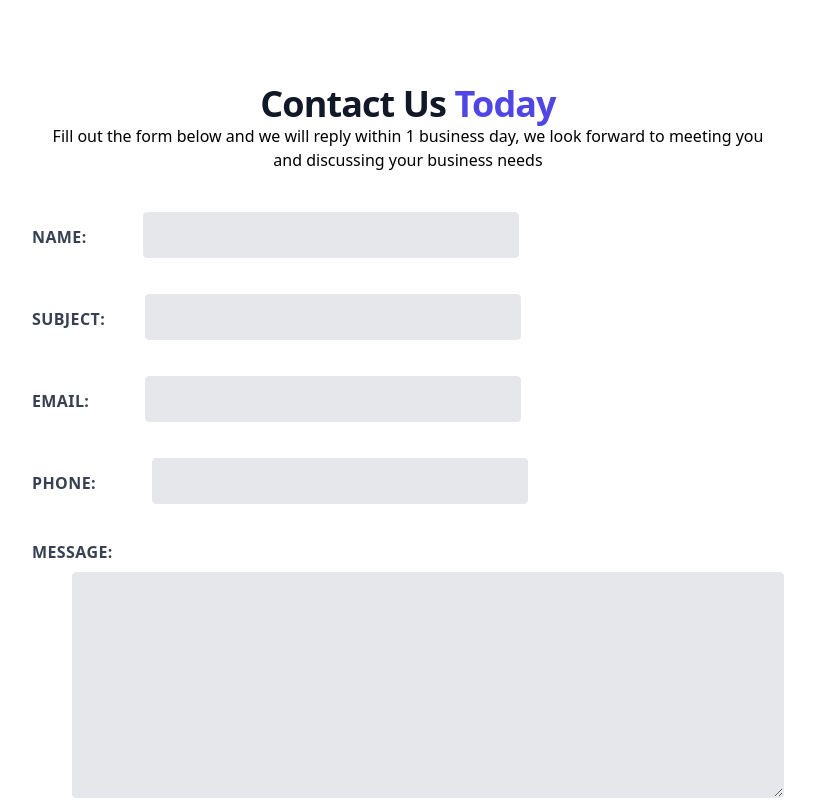
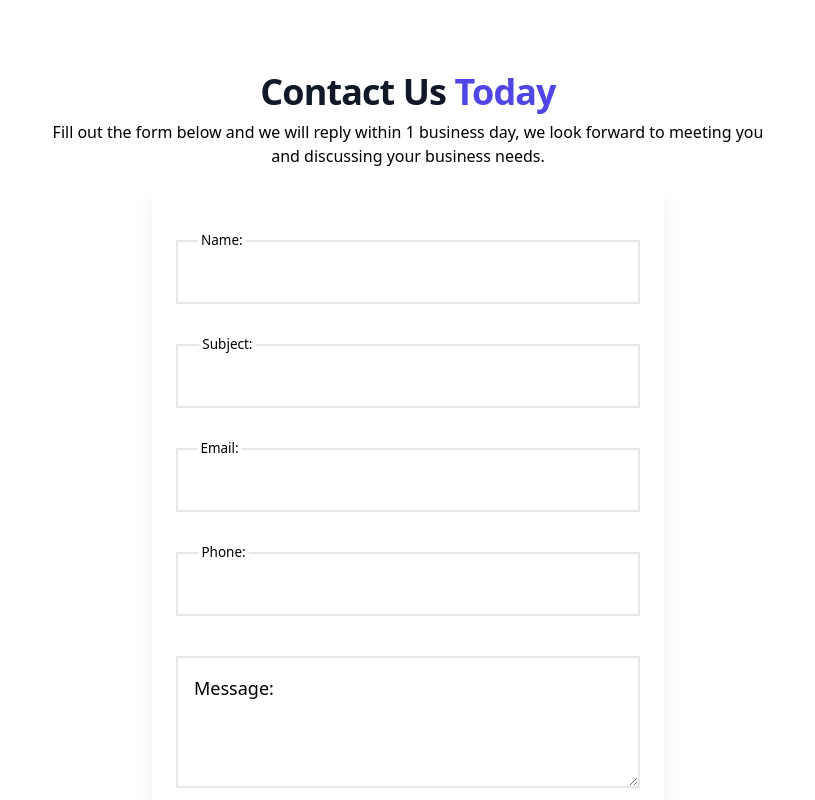
Before and after one commit to cbenjamin2009/Taco-IT_Website, a React (Create React App) app: page / in a window 1280 px wide. Shown: the part 880-1680 px from the top of the page, without its empty margins (232-1047 px from the left). Built offline with nearby package versions, Linux system fonts and the light colour scheme.

Commit message:
fixed horizontal scroll, updated contact form for spacing

```diff
--- a/src/Components/Contact.js
+++ b/src/Components/Contact.js
@@ -8,33 +8,38 @@ function Contact() {
     }
 
     return (
-        <section id="contact" className="max-w-screen-md mx-auto p-5">
-        <div className="text-center mb-16 ">
-            <h2 className="text-3xl sm:text-4xl leading-normal font-extrabold tracking-tight text-gray-900 capitalize">Contact us <span className="text-indigo-600">today</span></h2>
-            <h4 className="section__subtitle">Fill out the form below and we will reply within 1 business day, we look forward to meeting you and discussing your business needs</h4>
+        <section id="contact" className="max-w-screen-md mx-auto p-2 ">
+        <div className="">
+            <h2 className=" text-center text-3xl sm:text-4xl leading-normal font-extrabold tracking-tight text-gray-900 capitalize">Contact us <span className="text-indigo-600">today</span></h2>
+            <h4 className="my-2 px-2 text-center">Fill out the form below and we will reply within 1 business day, we look forward to meeting you and discussing your business needs.</h4>
 
-        <form className="w-full ml-16 sm:ml-0 mt-10" action="https://api.staticforms.xyz/submit" method="post">
+        <form className="max-w-sm lg:max-w-lg mx-auto rounded-lg shadow-xl overflow-hidden p-6 space-y-10" action="https://api.staticforms.xyz/submit" method="post">
                 <input type="hidden" name="accessKey" value="61768859-935c-4f63-92f8-1f254a0346ad"/>
                 <input type="text" name="honeypot" style={{display: 'none'}}/>
-                <div className="flex flex-wrap -mx-3 mb-6 space-x-14 items-center ">
-                    <label htmlFor="name" className="block uppercase tracking-wide text-gray-700 text-md font-bold mb-2">Name:</label>
-                    <input className="appearance-none block w-full md:w-1/2 bg-gray-200 text-gray-700 border rounded py-3 px-4 mb-3 leading-tight focus:outline-none focus:bg-white" type="text" name="name"/>
+                <div className="outline relative border-2 focus-within:border-blue-500">
+                    <input className="block p-4 w-full text-lg appearance-none focus:outline-none bg-transparent" type="text" name="name"/>
+                    <label htmlFor="name" className="absolute top-0 text-lg bg-white p-4 -z-1 duration-300 origin-0">Name:</label>
+
                 </div>
-                <div className="flex flex-wrap -mx-3 mb-6 space-x-10 items-center ">
-                    <label htmlFor="subject" className="block uppercase tracking-wide text-gray-700 text-md font-bold mb-2">Subject:</label>
-                    <input className="appearance-none block w-full md:w-1/2 bg-gray-200 text-gray-700 border rounded py-3 px-4 mb-3 leading-tight focus:outline-none focus:bg-white" type="text" name="subject"/>
+                <div className="outline relative border-2 focus-within:border-blue-500 ">
+                    <input className="block p-4 w-full text-lg appearance-none focus:outline-none bg-transparent" type="text" name="subject"/>
+                    <label htmlFor="subject" className="absolute top-0 text-lg bg-white p-4 -z-1 duration-300 origin-0">Subject:</label>
+
                 </div>
-                <div className="flex flex-wrap -mx-3 mb-6 space-x-14 items-center ">
-                    <label htmlFor="email" className="block uppercase tracking-wide text-gray-700 text-md font-bold mb-2">Email:</label>
-                    <input className="appearance-none block w-full md:w-1/2  bg-gray-200 text-gray-700 border rounded py-3 px-4 mb-3 leading-tight focus:outline-none focus:bg-white" type="email" name="subject"/>
+                <div className="outline relative border-2 focus-within:border-blue-500 ">
+                    <input className="block p-4 w-full text-lg appearance-none focus:outline-none bg-transparent" type="email" name="subject"/>
+                    <label htmlFor="email" className="absolute top-0 text-lg bg-white p-4 -z-1 duration-300 origin-0">Email:</label>
+
                 </div>
-                <div className="flex flex-wrap -mx-3 mb-6 space-x-14 items-center ">
-                    <label htmlFor="phone" className="block uppercase tracking-wide text-gray-700 text-md font-bold mb-2">Phone:</label>
-                    <input className="appearance-none block w-full md:w-1/2  bg-gray-200 text-gray-700 border rounded py-3 px-4 mb-3 leading-tight focus:outline-none focus:bg-white" type="phone" name="subject"/>
+                <div className="outline relative border-2 focus-within:border-blue-500">
+                    <input className="block p-4 w-full text-lg appearance-none focus:outline-none bg-transparent" type="phone" name="subject"/>
+                    <label htmlFor="phone" className="absolute top-0 text-lg bg-white p-4 -z-1 duration-300 origin-0">Phone:</label>
+
                 </div>
-                <div className="flex flex-wrap -mx-3 mb-6 space-x-10 items-center ">
-                    <label htmlFor="message" className="block uppercase tracking-wide text-gray-700 text-md font-bold mb-2">Message:</label>
-                    <textarea rows="10" className="appearance-none block w-full bg-gray-200 text-gray-700 border border-gray-200 rounded py-3 px-4 mb-3 leading-tight focus:outline-none focus:bg-white focus:border-gray-500" type="message" name="subject"/>
+                <div className="outline relative border-2 focus-within:border-blue-500 ">
+                    <textarea rows="10" className="block p-4 w-full h-32 text-lg appearance-none focus:outline-none bg-transparent" type="message" name="subject"/>
+                    <label htmlFor="message" className="absolute top-0 text-lg bg-white p-4 -z-1 duration-300 origin-0">Message:</label>
+
                 </div>
                 <div className="mx-auto bg-indigo-600 text-center w-24 rounded-lg h-14 items-center">
                     <button className="bg-transparent mt-3 text-white text-xl" type="submit" value="Submit">Submit</button>
--- a/src/Components/HomePage.js
+++ b/src/Components/HomePage.js
@@ -11,7 +11,7 @@ import Footer from './Footer';
 
 function HomePage() {
     return (
-        <div className="App">
+        <div className="App w-screen overflow-x-hidden m-0">
             <WallPaper />
             <div className="flex flex-col md:flex-row items-center py-2 mx-2 justify-between">
             <Logo />
--- a/src/index.css
+++ b/src/index.css
@@ -2,3 +2,13 @@
 @tailwind base;
 @tailwind components;
 @tailwind utilities;
+
+.outline input:focus-within ~ label, .outline textarea:focus-within ~ label,
+.outline input:not(:placeholder-shown) ~ label {
+  @apply transform scale-75 -translate-y-4 z-0 ml-3 px-1 py-0;
+}
+
+html {
+    scroll-behavior: smooth;
+    overflow-x: hidden;
+}
```
